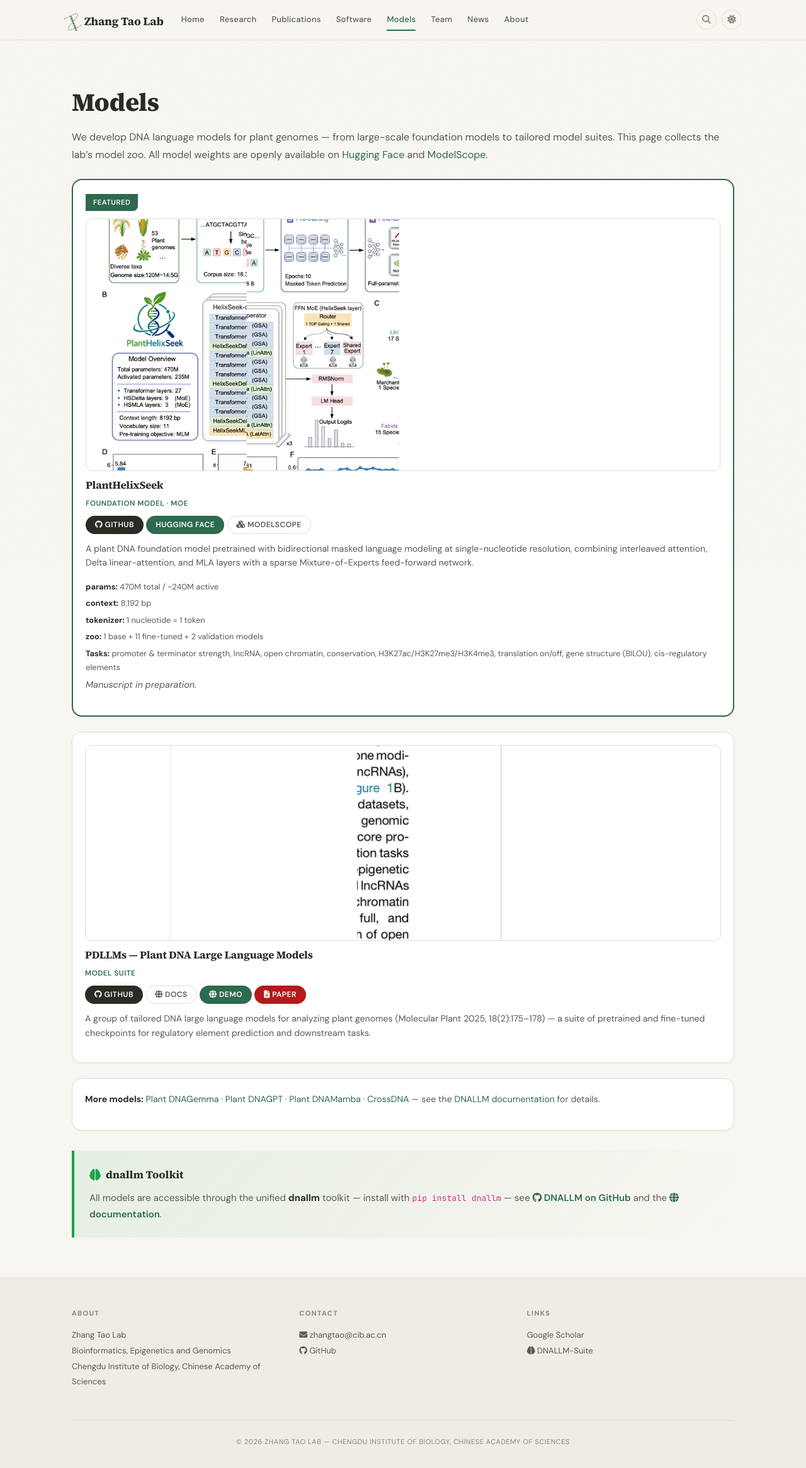
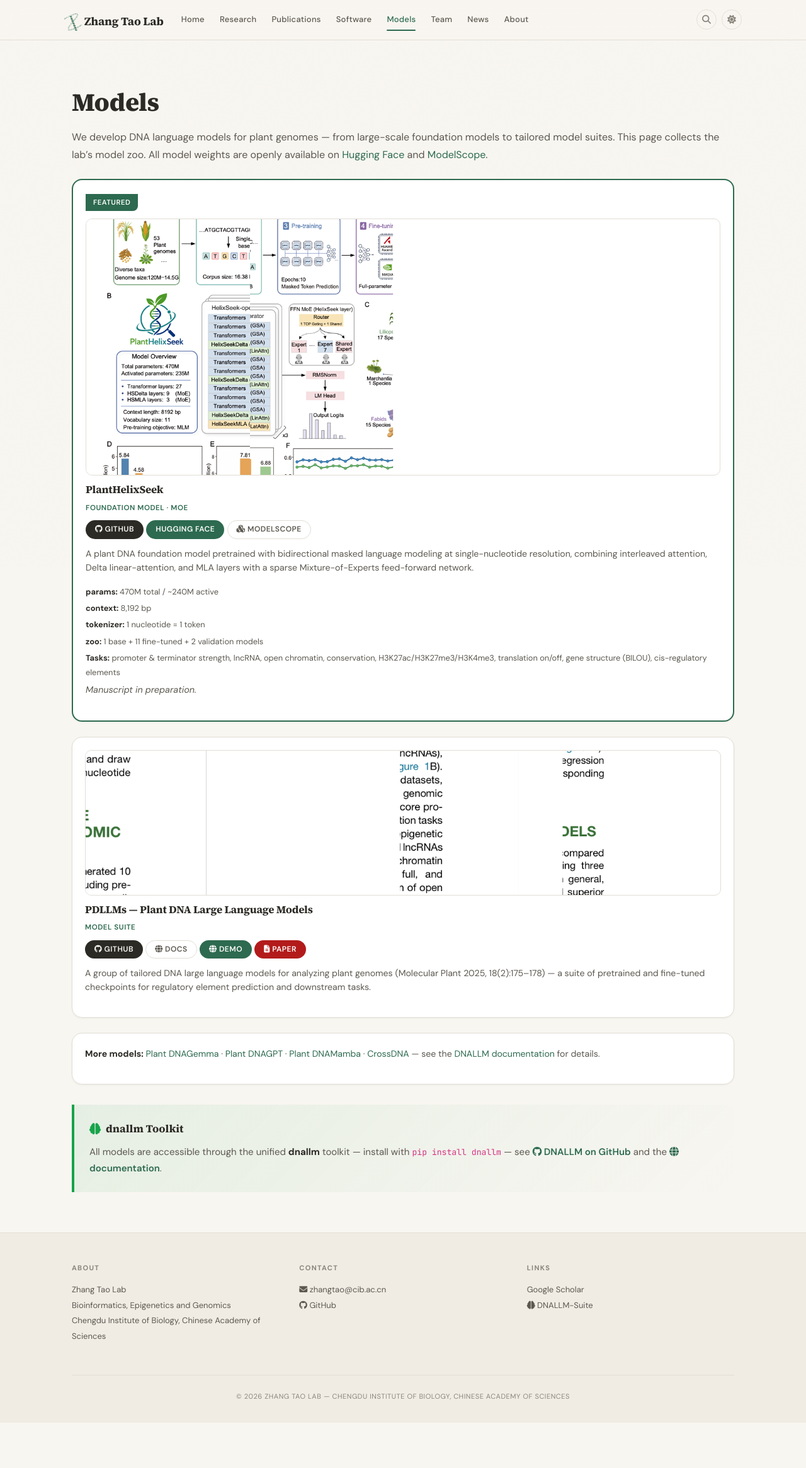
Before and after one commit to zhangtaolab/zhangtaolab.github.io, a Jekyll site: the page built from _pages/models.md, in a window 1280 px wide. Shown: the whole page at 63% size. Built offline with Jekyll 4.4.1, drawn with Linux system fonts in a browser that asks for light colours; a style sheet for code colours, icons or effects is not loaded; after the commit the page ends 2259 px from its top, so only the background shows below that.

Commit message:
fix(quick-260916-nl1): models banners rebuilt from complete panels
- images/models/plantelixseek-banner-full.png added (258618 B, 1536x620, cp byte-identical to /tmp/models_imgs/hs-banner-v2.png)
- images/models/pdllms-banner-full.png added (55515 B, 1368x310, cp byte-identical to /tmp/models_imgs/pd-banner-v2.png)
- images/models/plantelixseek-banner.png + pdllms-banner.png deleted (truncated-crop banners, new URLs dodge browser cache)
- _data/models.yml: both entries repointed to -banner-full.png with updated image_alt (complete-panel descriptions)

```diff
--- a/_data/models.yml
+++ b/_data/models.yml
@@ -36,8 +36,8 @@
     huggingface: "https://huggingface.co/zhangtaolab"
     modelscope: "https://modelscope.cn/organization/zhangtaolab"
   note: "Manuscript in preparation."
-  image: "/images/models/plantelixseek-banner.png"
-  image_alt: "PlantHelixSeek: pretraining corpus, model architecture and AUROC benchmark"
+  image: "/images/models/plantelixseek-banner-full.png"
+  image_alt: "PlantHelixSeek: plant DNA assembly corpus, full model architecture and AUROC benchmark"
 
 - name: "PDLLMs — Plant DNA Large Language Models"
   tag: "Model Suite"
@@ -47,5 +47,5 @@
     docs: "https://zhangtaolab.org/Plant_DNA_LLMs/"
     demo: "https://finetune.plantllm.org"
     paper: "https://doi.org/10.1016/j.molp.2024.12.006"
-  image: "/images/models/pdllms-banner.png"
-  image_alt: "PDLLMs: promoter architecture, model comparison and tokenizer"
+  image: "/images/models/pdllms-banner-full.png"
+  image_alt: "PDLLMs: promoter and terminator architecture, model comparison and species phylogeny"
```
Also changed, not shown: images/models/pdllms-banner-full.png (added), images/models/pdllms-banner.png (deleted), images/models/plantelixseek-banner-full.png (added), images/models/plantelixseek-banner.png (deleted).
